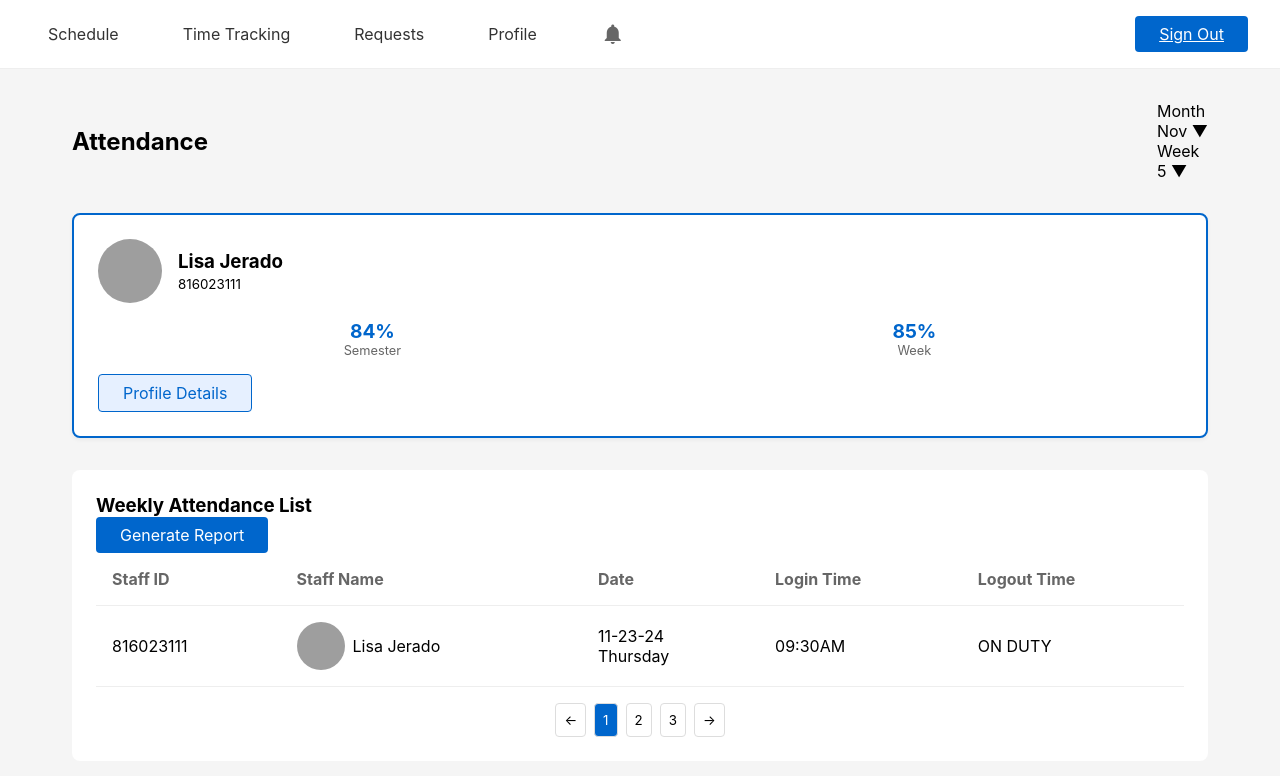
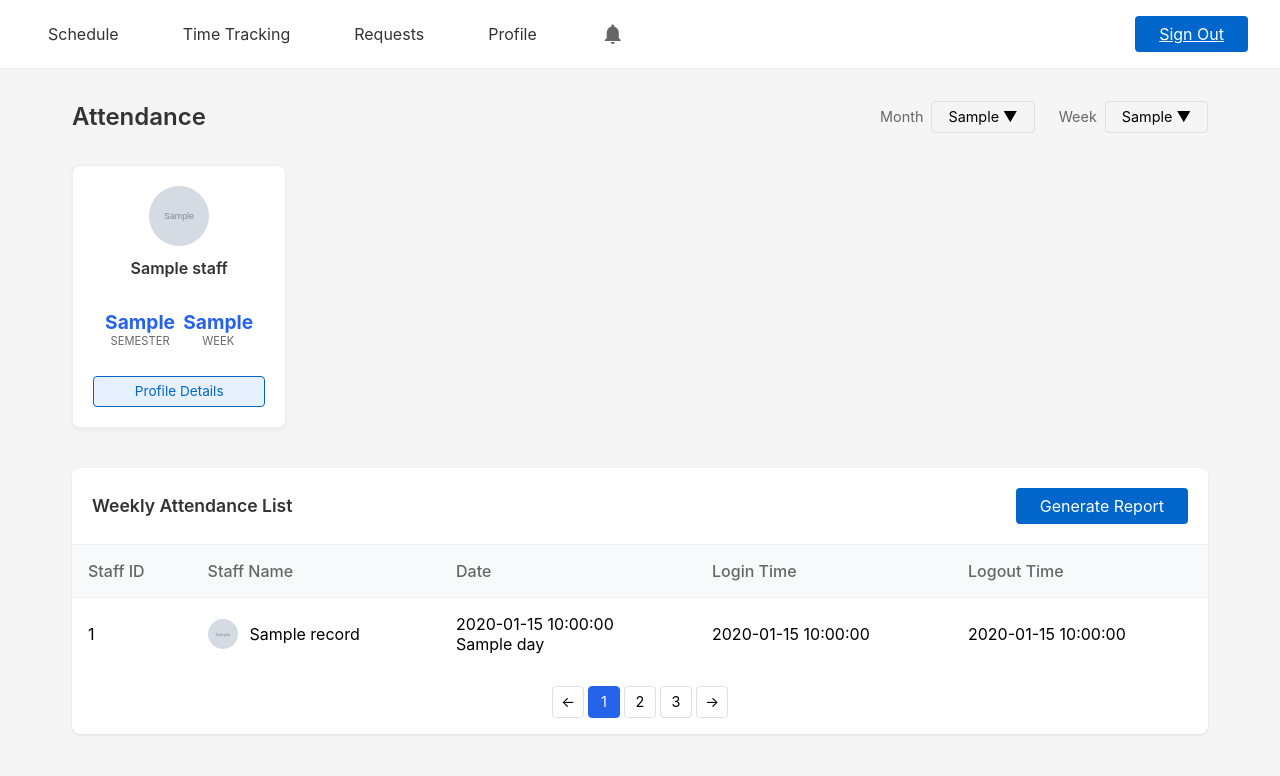
Before and after one commit to firepenguindisopanda/INFO3604-help-desk-rostering, a Flask app: template App/templates/admin/tracking/index.html in a window 1280 px wide. Shown: the top 776 px of the page. Run offline with Flask 3, Linux system fonts and the light colour scheme; the template is opened without the code that fills it: most values are stand-ins (such as "Sample title", 1, 10 or a date in 2020); grey boxes marked "Sample" are stand-in pictures; grey boxes are pictures that could not be loaded.

Commit message:
Tracking page update (visual)

```diff
--- a/App/static/css/admin/tracking.css
+++ b/App/static/css/admin/tracking.css
@@ -1,60 +1,193 @@
 /* Time tracking specific styles */
-.attendance-cards {
-  display: grid;
-  grid-template-columns: repeat(auto-fit, minmax(250px, 1fr));
-  gap: 1rem;
+.header {
+  display: flex;
+  justify-content: space-between;
+  align-items: center;
   margin-bottom: 2rem;
 }
 
+.header h2 {
+  font-size: 1.5rem;
+  font-weight: 600;
+  color: #333;
+  margin: 0;
+}
+
+.filters {
+  display: flex;
+  gap: 1.5rem;
+  align-items: center;
+}
+
+.filter-group {
+  display: flex;
+  align-items: center;
+  gap: 0.5rem;
+}
+
+.filter-group span {
+  font-size: 0.9rem;
+  color: #666;
+}
+
+.dropdown {
+  position: relative;
+}
+
+.dropdown-btn {
+  background-color: #f5f5f5;
+  border: 1px solid #e0e0e0;
+  border-radius: 4px;
+  padding: 0.4rem 1rem;
+  cursor: pointer;
+  font-size: 0.9rem;
+}
+
+.dropdown-btn:hover {
+  background-color: #efefef;
+}
+
+.dropdown-menu {
+  position: absolute;
+  top: 100%;
+  left: 0;
+  z-index: 1000;
+  min-width: 120px;
+  background-color: white;
+  border: 1px solid #e0e0e0;
+  border-radius: 4px;
+  box-shadow: 0 2px 8px rgba(0,0,0,0.1);
+  margin-top: 4px;
+}
+
+.dropdown-option {
+  padding: 0.5rem 1rem;
+  cursor: pointer;
+  transition: background-color 0.2s;
+}
+
+.dropdown-option:hover {
+  background-color: #f5f5f5;
+}
+
+/* Staff Card Grid */
+.attendance-cards {
+  display: grid;
+  grid-template-columns: repeat(auto-fill, minmax(200px, 1fr));
+  gap: 1rem;
+  margin-bottom: 2.5rem;
+}
+
 .staff-card {
-  background: white;
+  background-color: white;
   border-radius: 8px;
-  padding: 1.5rem;
+  padding: 1.25rem;
+  border: 1px solid #eee;
   box-shadow: 0 2px 4px rgba(0,0,0,0.05);
+  transition: all 0.2s ease;
+  cursor: pointer;
+}
+
+.staff-card:hover {
+  transform: translateY(-2px);
+  box-shadow: 0 4px 8px rgba(0,0,0,0.1);
 }
 
 .staff-card.selected {
-  border: 2px solid #0066cc;
+  border-color: #2563eb;
+  background-color: #f0f7ff;
 }
 
 .staff-header {
   display: flex;
+  flex-direction: column;
   align-items: center;
-  gap: 1rem;
   margin-bottom: 1rem;
+  text-align: center;
 }
 
-.staff-info {
-  text-align: center;
-  margin-bottom: 1rem;
+.staff-header img {
+  width: 60px;
+  height: 60px;
+  border-radius: 50%;
+  object-fit: cover;
+  margin-bottom: 0.75rem;
+}
+
+.staff-header h3 {
+  font-size: 1rem;
+  font-weight: 600;
+  margin: 0 0 0.25rem;
+  color: #333;
+}
+
+.staff-header small {
+  font-size: 0.8rem;
+  color: #666;
 }
 
 .attendance-stats {
   display: flex;
   justify-content: space-around;
   margin: 1rem 0;
+  background-color: white;
+  border-radius: 6px;
+  padding: 0.5rem;
+}
+
+.staff-card.selected .attendance-stats {
+  background-color: #e6f0ff;
 }
 
 .stat {
   text-align: center;
+  padding: 0.25rem 0;
 }
 
 .stat-value {
   font-size: 1.2rem;
-  font-weight: bold;
-  color: #0066cc;
+  font-weight: 700;
+  color: #2563eb;
+}
+
+.staff-card.selected .stat-value {
+  color: #1d4ed8;
 }
 
 .stat-label {
-  font-size: 0.8rem;
+  font-size: 0.7rem;
   color: #666;
+  text-transform: uppercase;
 }
 
-.attendance-table {
-  background: white;
+.staff-card .btn {
+  width: 100%;
+  padding: 0.4rem;
+  font-size: 0.85rem;
+}
+
+/* Attendance List Section */
+.attendance-list-container {
+  background-color: white;
   border-radius: 8px;
-  padding: 1.5rem;
-  margin-top: 2rem;
+  box-shadow: 0 1px 3px rgba(0,0,0,0.1);
+  overflow: hidden;
+  margin-bottom: 2rem;
+}
+
+.attendance-list-header {
+  display: flex;
+  justify-content: space-between;
+  align-items: center;
+  padding: 1.25rem;
+  border-bottom: 1px solid #eee;
+}
+
+.attendance-list-header h3 {
+  font-size: 1.1rem;
+  font-weight: 600;
+  margin: 0;
+  color: #333;
 }
 
 .attendance-list {
@@ -62,40 +195,102 @@
   border-collapse: collapse;
 }
 
-.attendance-list th {
+.attendance-list th,
+.attendance-list td {
+  padding: 1rem;
   text-align: left;
-  padding: 1rem;
   border-bottom: 1px solid #eee;
-  color: #666;
 }
 
-.attendance-list td {
-  padding: 1rem;
-  border-bottom: 1px solid #eee;
+.attendance-list th {
+  font-weight: 500;
+  color: #666;
+  background-color: #f8f9fa;
+}
+
+.attendance-list tr:last-child td {
+  border-bottom: none;
 }
 
 .staff-row {
   display: flex;
   align-items: center;
-  gap: 0.5rem;
+  gap: 0.75rem;
+}
+
+.staff-row img {
+  width: 30px;
+  height: 30px;
+  border-radius: 50%;
+  object-fit: cover;
 }
 
 .pagination {
   display: flex;
   justify-content: center;
-  gap: 0.5rem;
-  margin-top: 1rem;
+  gap: 0.25rem;
+  padding: 1rem;
 }
 
 .page-btn {
-  padding: 0.5rem;
-  border: 1px solid #ddd;
+  width: 32px;
+  height: 32px;
+  display: flex;
+  align-items: center;
+  justify-content: center;
+  border: 1px solid #e0e0e0;
   border-radius: 4px;
   background: white;
   cursor: pointer;
+  font-size: 0.9rem;
+  transition: all 0.2s ease;
+}
+
+.page-btn:hover {
+  border-color: #2563eb;
+  color: #2563eb;
 }
 
 .page-btn.active {
-  background: #0066cc;
+  background: #2563eb;
   color: white;
+  border-color: #2563eb;
 }
+
+/* Responsive adjustments */
+@media (max-width: 992px) {
+  .header {
+    flex-direction: column;
+    align-items: flex-start;
+    gap: 1rem;
+  }
+
+  .attendance-cards {
+    grid-template-columns: repeat(auto-fill, minmax(180px, 1fr));
+  }
+}
+
+@media (max-width: 768px) {
+  .attendance-list th:nth-child(1),
+  .attendance-list td:nth-child(1) {
+    display: none;
+  }
+
+  .attendance-list th,
+  .attendance-list td {
+    padding: 0.75rem;
+  }
+}
+
+@media (max-width: 576px) {
+  .attendance-cards {
+    grid-template-columns: 1fr;
+  }
+
+  .attendance-list th:nth-child(4),
+  .attendance-list td:nth-child(4),
+  .attendance-list th:nth-child(5),
+  .attendance-list td:nth-child(5) {
+    display: none;
+  }
+}
--- a/App/templates/admin/tracking/index.html
+++ b/App/templates/admin/tracking/index.html
@@ -10,41 +10,52 @@
 <div class="header">
     <h2>Attendance</h2>
     <div class="filters">
-        <span>Month</span>
-        <div class="dropdown">Nov ▼</div>
-        <span>Week</span>
-        <div class="dropdown">5 ▼</div>
+        <div class="filter-group">
+            <span>Month</span>
+            <div class="dropdown">
+                <button class="dropdown-btn">{{ current_month }} ▼</button>
+            </div>
+        </div>
+        <div class="filter-group">
+            <span>Week</span>
+            <div class="dropdown">
+                <button class="dropdown-btn">{{ current_week }} ▼</button>
+            </div>
+        </div>
     </div>
 </div>
 
 <div class="attendance-cards">
-    <div class="staff-card selected">
+    {% for staff in staff_data %}
+    <div class="staff-card {% if staff.selected %}selected{% endif %}" data-staff-id="{{ staff.id }}">
         <div class="staff-header">
-            <img src="/api/placeholder/50/50" alt="Lisa Jerado" class="avatar avatar-md">
-            <div>
-                <h3>Lisa Jerado</h3>
-                <small>816023111</small>
-            </div>
+            <img src="{{ staff.image }}" alt="{{ staff.name }}" class="avatar avatar-md">
+            <h3>{{ staff.name }}</h3>
+            {% if staff.selected %}
+            <small>{{ staff.id }}</small>
+            {% endif %}
         </div>
         <div class="attendance-stats">
             <div class="stat">
-                <div class="stat-value">84%</div>
+                <div class="stat-value">{{ staff.semester_attendance }}</div>
                 <div class="stat-label">Semester</div>
             </div>
             <div class="stat">
-                <div class="stat-value">85%</div>
+                <div class="stat-value">{{ staff.week_attendance }}</div>
                 <div class="stat-label">Week</div>
             </div>
         </div>
         <button class="btn btn-secondary">Profile Details</button>
     </div>
+    {% endfor %}
 </div>
 
-<div class="attendance-table">
-    <div class="table-header">
+<div class="attendance-list-container">
+    <div class="attendance-list-header">
         <h3>Weekly Attendance List</h3>
         <button class="btn btn-primary">Generate Report</button>
     </div>
+
     <table class="attendance-list">
         <thead>
             <tr>
@@ -55,21 +66,24 @@
                 <th>Logout Time</th>
             </tr>
         </thead>
-        <tbody>
+        <tbody id="attendanceTableBody">
+            {% for record in attendance_records %}
             <tr>
-                <td>816023111</td>
+                <td>{{ record.staff_id }}</td>
                 <td>
                     <div class="staff-row">
-                        <img src="/api/placeholder/30/30" alt="Lisa Jerado" class="avatar avatar-sm">
-                        Lisa Jerado
+                        <img src="{{ record.image }}" alt="{{ record.staff_name }}" class="avatar avatar-sm">
+                        <span>{{ record.staff_name }}</span>
                     </div>
                 </td>
-                <td>11-23-24<br>Thursday</td>
-                <td>09:30AM</td>
-                <td>ON DUTY</td>
+                <td>{{ record.date }}<br>{{ record.day }}</td>
+                <td>{{ record.login_time }}</td>
+                <td>{{ record.logout_time }}</td>
             </tr>
+            {% endfor %}
         </tbody>
     </table>
+
     <div class="pagination">
         <button class="page-btn">←</button>
         <button class="page-btn active">1</button>
@@ -79,3 +93,7 @@
     </div>
 </div>
 {% endblock %}
+
+{% block scripts %}
+<script src="{{ url_for('static', filename='js/admin-tracking.js') }}"></script>
+{% endblock %}
```
Also changed, not shown: App/static/js/admin_tracking.js (added, +257 -0 lines), App/views/tracking.py (+164 -2 lines).
